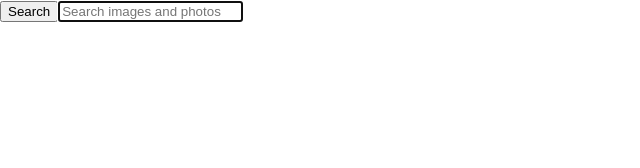
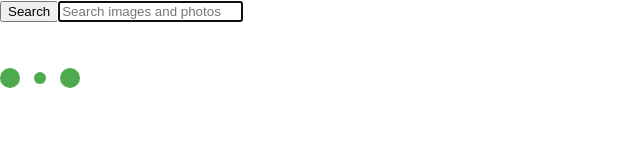
Before and after one commit to Kateryna18/goit-react-hw-03-image-finder, a React (Create React App) app: page / in a window 1280 px wide. Shown: the top 168 px of the page, without its empty margins (0-640 px from the left). Built offline with nearby package versions, Linux system fonts and the light colour scheme.

Commit message:
added component button

```diff
--- a/package.json
+++ b/package.json
@@ -10,6 +10,7 @@
     "axios": "^1.4.0",
     "react": "^18.1.0",
     "react-dom": "^18.1.0",
+    "react-loader-spinner": "^5.3.4",
     "react-scripts": "5.0.1",
     "web-vitals": "^2.1.3"
   },
--- a/src/components/App.jsx
+++ b/src/components/App.jsx
@@ -1,47 +1,65 @@
-import React, { Component } from 'react'
-import { Searchbar } from './Searchbar/Searchbar'
-import { fetchImages } from 'Api/api'
+import React, { Component } from 'react';
+import { Searchbar } from './Searchbar/Searchbar';
+import { fetchImages } from 'Api/api';
 import { ImageGallery } from './ImageGallery/ImageGallery';
+import { Button } from './Button/Button';
+
+import { ThreeDots } from 'react-loader-spinner';
 
 export class App extends Component {
   state = {
     query: '',
     images: [],
-  }
+    IsSpinner: false,
+  };
 
   async componentDidMount() {
-    // console.log('componentDidMount')
+    console.log('componentDidMount')
     // const response = await api.fetchImages(this.state.query);
     // this.setState({images: response.data.hits});
   }
 
   async componentDidUpdate(prevProps, prevState) {
-    console.log('componentDidUpdate')
-    if(this.state.query !== prevState.query) {
+    console.log('componentDidUpdate');
+
+    if (this.state.query !== prevState.query) {
       const response = await fetchImages(this.state.query);
-      // console.log('this.state', this.state.query)
-      // console.log('prevState', prevState.query)
-      // console.log('componentDidUpdate in IF')
 
-      this.setState({images: response.data.hits});
-      // console.log(response.data.hits)
+      this.setState({ images: response.data.hits});
     }
   }
 
-  onSubmit = (e) => {
+  onSubmit = e => {
     e.preventDefault();
     const searchQuery = e.target.searchQuery.value;
-    this.setState({query: searchQuery})
-  }
+    this.setState({ query: searchQuery });
+  };
 
-
+  onShowMore = e => {
+    e.preventDefault();
+  };
 
   render() {
+    const imagesState = this.state;
     return (
       <>
-      <Searchbar onSubmit={this.onSubmit}/>
-      <ImageGallery images={this.state.images}/>
+        <Searchbar onSubmit={this.onSubmit} />
+        <ImageGallery images={this.state.images} />
+        {imagesState.images.length !== 0 && (
+          <Button onShowMore={this.onShowMore} />
+        )}
+        <ThreeDots
+          height="80"
+          width="80"
+          radius="9"
+          color="#4fa94d"
+          ariaLabel="three-dots-loading"
+          wrapperStyle={{}}
+          wrapperClassName=""
+          visible={true}
+        />
+
       </>
-    )
+    );
   }
 }
--- a/src/components/Button/Button.jsx
+++ b/src/components/Button/Button.jsx
@@ -0,0 +1,7 @@
+import React from 'react'
+
+export function Button({onShowMore}) {
+  return (
+    <button type='button' onClick={onShowMore}>Load more</button>
+  )
+}
--- a/src/components/ImageGallery/ImageGallery.jsx
+++ b/src/components/ImageGallery/ImageGallery.jsx
@@ -2,7 +2,7 @@ import { ImageGalleryItem } from 'components/ImageGalleryItem/ImageGalleryItem';
 import React from 'react';
 
 export function ImageGallery({ images }) {
-  console.log(images);
+  // console.log(images);
   return (
     <ul className="gallery">
       {images.map(({ webformatURL, id, largeImageURL, tags }) => (
```
Also changed, not shown: 1 other file (tests, documents, lock files or other folders).
